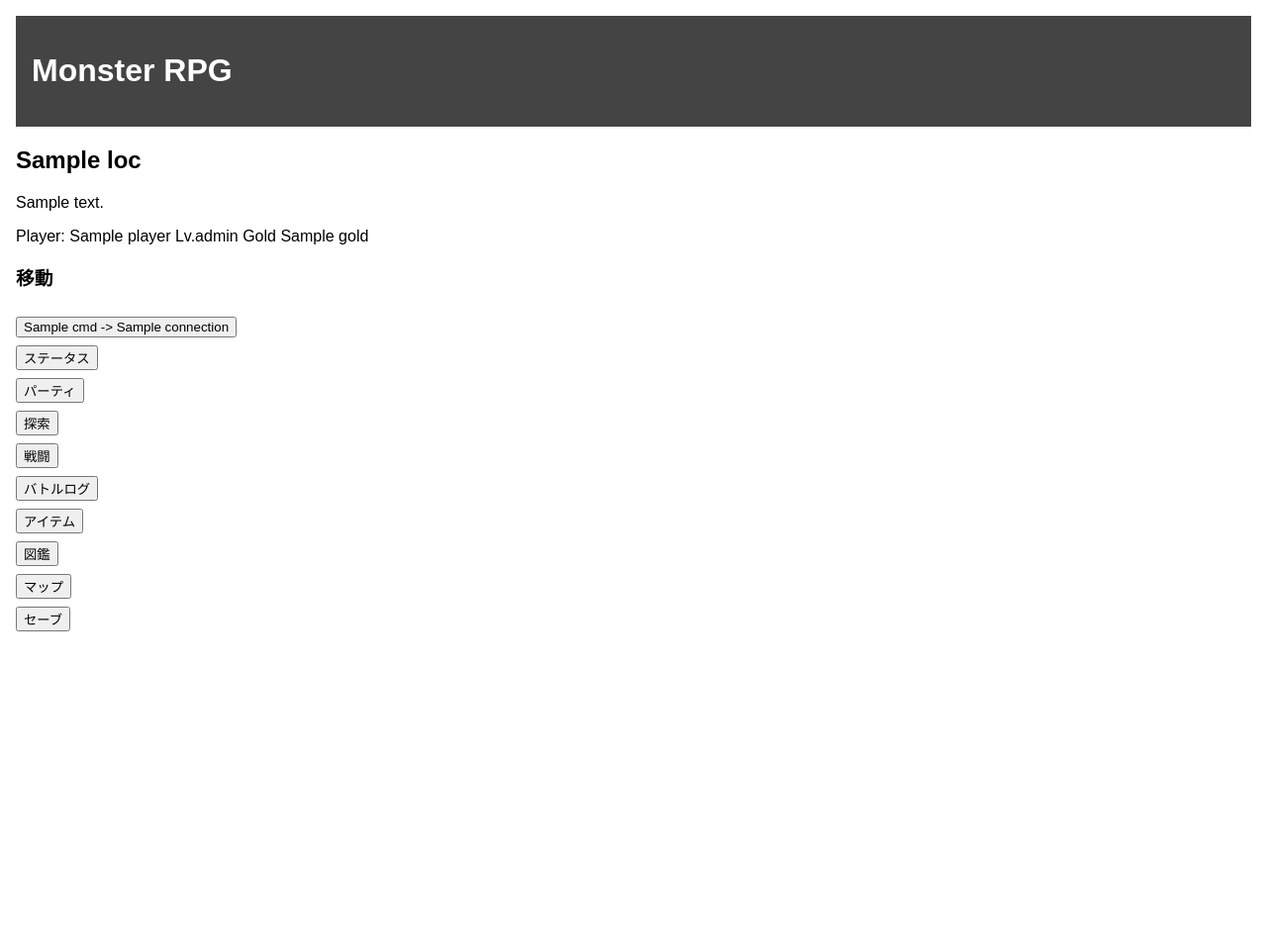
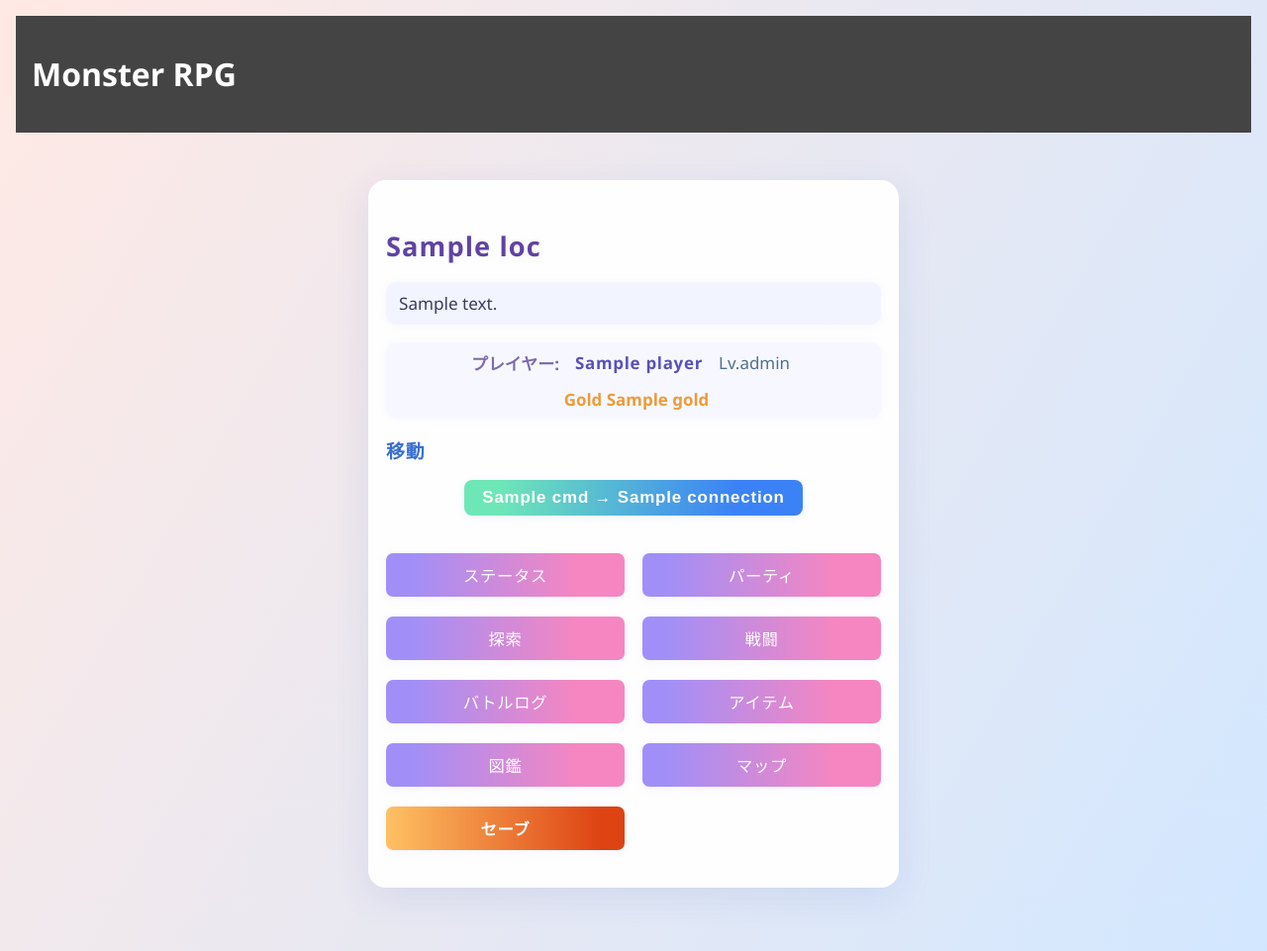
Before and after one commit to bakamarudasi/monster_rpg_project, a Flask app: template templates/play.html in a window 1280 px wide. Shown: the whole page at 99% size. Before the commit the page ends 638 px from the top, so only its background shows below. Run offline with Flask 3, Linux system fonts and the light colour scheme; the template is opened without the code that fills it: most values are stand-ins (such as "Sample title", 1, 10 or a date in 2020).

Commit message:
Update play.html

```diff
--- a/templates/play.html
+++ b/templates/play.html
@@ -1,28 +1,178 @@
 {% extends "layout.html" %}
 {% block content %}
+<div class="field-container">
+  <div class="loc-header">
     <h2>{{ loc.name }}</h2>
-<p>{{ loc.description }}</p>
-<p>Player: {{ player.name }} Lv.{{ player.player_level }} Gold {{ player.gold }}</p>
+    <p class="loc-desc">{{ loc.description }}</p>
+    <div class="player-status">
+      <span class="player-label">プレイヤー:</span>
+      <span class="player-name">{{ player.name }}</span>
+      <span class="player-lv">Lv.{{ player.player_level }}</span>
+      <span class="player-gold">Gold <b>{{ player.gold }}</b></span>
+    </div>
+  </div>
+
+  <div class="actions-group">
     <h3>移動</h3>
+    <div class="move-btn-list">
       {% for cmd, dest, name in connections %}
-<form action="{{ url_for('move', user_id=user_id) }}" method="post">
+        <form action="{{ url_for('move', user_id=user_id) }}" method="post" class="move-form">
           <input type="hidden" name="dest" value="{{ dest }}">
-  <button type="submit">{{ cmd }} -> {{ name }}</button>
+          <button type="submit" class="move-btn">{{ cmd }} → <b>{{ name }}</b></button>
         </form>
       {% endfor %}
-<form action="{{ url_for('status', user_id=user_id) }}" method="get"><button>ステータス</button></form>
-<form action="{{ url_for('party', user_id=user_id) }}" method="get"><button>パーティ</button></form>
-<form action="{{ url_for('explore', user_id=user_id) }}" method="post"><button>探索</button></form>
-<form action="{{ url_for('battle', user_id=user_id) }}" method="get"><button>戦闘</button></form>
-<form action="{{ url_for('battle_log', user_id=user_id) }}" method="get"><button>バトルログ</button></form>
-<form action="{{ url_for('items', user_id=user_id) }}" method="get"><button>アイテム</button></form>
-<form action="{{ url_for('monster_book', user_id=user_id) }}" method="get"><button>図鑑</button></form>
-<form action="{{ url_for('world_map', user_id=user_id) }}" method="get"><button>マップ</button></form>
+    </div>
+  </div>
+
+  <div class="menu-group">
+    <form action="{{ url_for('status', user_id=user_id) }}" method="get"><button class="menu-btn">ステータス</button></form>
+    <form action="{{ url_for('party', user_id=user_id) }}" method="get"><button class="menu-btn">パーティ</button></form>
+    <form action="{{ url_for('explore', user_id=user_id) }}" method="post"><button class="menu-btn">探索</button></form>
+    <form action="{{ url_for('battle', user_id=user_id) }}" method="get"><button class="menu-btn">戦闘</button></form>
+    <form action="{{ url_for('battle_log', user_id=user_id) }}" method="get"><button class="menu-btn">バトルログ</button></form>
+    <form action="{{ url_for('items', user_id=user_id) }}" method="get"><button class="menu-btn">アイテム</button></form>
+    <form action="{{ url_for('monster_book', user_id=user_id) }}" method="get"><button class="menu-btn">図鑑</button></form>
+    <form action="{{ url_for('world_map', user_id=user_id) }}" method="get"><button class="menu-btn">マップ</button></form>
     {% if loc.has_shop %}
-<form action="{{ url_for('shop', user_id=user_id) }}" method="get"><button>ショップ</button></form>
+      <form action="{{ url_for('shop', user_id=user_id) }}" method="get"><button class="menu-btn">ショップ</button></form>
     {% endif %}
     {% if loc.has_inn %}
-<form action="{{ url_for('inn', user_id=user_id) }}" method="post"><button>宿屋 ({{ loc.inn_cost }})</button></form>
+      <form action="{{ url_for('inn', user_id=user_id) }}" method="post"><button class="menu-btn">宿屋 ({{ loc.inn_cost }})</button></form>
     {% endif %}
-<form action="{{ url_for('save', user_id=user_id) }}" method="post"><button>セーブ</button></form>
+    <form action="{{ url_for('save', user_id=user_id) }}" method="post"><button class="menu-btn save-btn">セーブ</button></form>
+  </div>
+</div>
+<style>
+  body {
+    background: linear-gradient(120deg, #ffe9e4 0%, #d2e7ff 100%);
+    font-family: 'Segoe UI', 'Arial', sans-serif;
+  }
+  .field-container {
+    max-width: 500px;
+    margin: 48px auto;
+    background: rgba(255,255,255,0.96);
+    border-radius: 18px;
+    box-shadow: 0 10px 36px rgba(60,90,180,0.11);
+    padding: 26px 18px 38px 18px;
+  }
+  .loc-header h2 {
+    color: #6043a2;
+    margin-bottom: 8px;
+    font-size: 1.7rem;
+    letter-spacing: 1.1px;
+    text-shadow: 0 1px 0 #fff8, 0 0 8px #e3e3ff44;
+  }
+  .loc-desc {
+    color: #3b3c61;
+    font-size: 1.07rem;
+    margin-bottom: 18px;
+    background: #f2f4ff;
+    padding: 10px 13px;
+    border-radius: 10px;
+    box-shadow: 0 1px 7px #a0a9ff19;
+  }
+  .player-status {
+    margin-bottom: 16px;
+    padding: 8px 12px;
+    border-radius: 10px;
+    background: #f7f8ff;
+    display: flex;
+    flex-wrap: wrap;
+    gap: 13px 10px;
+    font-size: 1.06rem;
+    justify-content: center;
+    align-items: center;
+    box-shadow: 0 1px 7px #a0a9ff13;
+  }
+  .player-label {
+    color: #7e6aad;
+    font-weight: 600;
+    margin-right: 6px;
+  }
+  .player-name {
+    color: #5950ba;
+    font-weight: bold;
+    letter-spacing: .7px;
+    margin-right: 6px;
+  }
+  .player-lv {
+    color: #50708b;
+    margin-right: 6px;
+    font-weight: 500;
+  }
+  .player-gold {
+    color: #ec9b3b;
+    font-weight: bold;
+    margin-left: 6px;
+  }
+  .actions-group {
+    margin-bottom: 28px;
+  }
+  .actions-group h3 {
+    margin-bottom: 8px;
+    color: #376fd0;
+    font-size: 1.18rem;
+    letter-spacing: 1px;
+  }
+  .move-btn-list {
+    display: flex;
+    flex-wrap: wrap;
+    gap: 12px;
+    justify-content: center;
+  }
+  .move-form {
+    margin: 0;
+  }
+  .move-btn {
+    background: linear-gradient(90deg, #6ee7b7 10%, #3b82f6 80%);
+    color: #fff;
+    border: none;
+    border-radius: 8px;
+    font-size: 1.06rem;
+    padding: 8px 18px;
+    margin-bottom: 2px;
+    font-weight: bold;
+    letter-spacing: .8px;
+    cursor: pointer;
+    transition: background .17s, box-shadow .18s;
+    box-shadow: 0 2px 8px rgba(66,150,225,0.09);
+  }
+  .move-btn:hover {
+    background: linear-gradient(90deg, #3b82f6 20%, #6ee7b7 100%);
+    box-shadow: 0 4px 16px rgba(66,150,225,0.14);
+  }
+  .menu-group {
+    display: grid;
+    grid-template-columns: 1fr 1fr;
+    gap: 12px 18px;
+    margin-top: 14px;
+    justify-items: stretch;
+  }
+  .menu-btn {
+    background: linear-gradient(90deg, #a18ff7 10%, #f586c1 80%);
+    color: #fff;
+    border: none;
+    border-radius: 7px;
+    font-size: 1.02rem;
+    padding: 10px 0;
+    font-weight: 500;
+    letter-spacing: .7px;
+    margin-bottom: 0;
+    cursor: pointer;
+    box-shadow: 0 2px 8px rgba(161,143,247,0.09);
+    transition: background .18s, box-shadow .17s;
+    width: 100%;
+  }
+  .menu-btn:hover {
+    background: linear-gradient(90deg, #f586c1 10%, #a18ff7 90%);
+    box-shadow: 0 4px 12px rgba(230,70,160,0.13);
+  }
+  .save-btn {
+    background: linear-gradient(90deg,#fec163,#de4313 90%);
+    font-weight: bold;
+  }
+  .save-btn:hover {
+    background: linear-gradient(90deg,#de4313,#fec163 90%);
+  }
+</style>
 {% endblock %}
```
Lines whose indentation alone changed are shown as unchanged.
